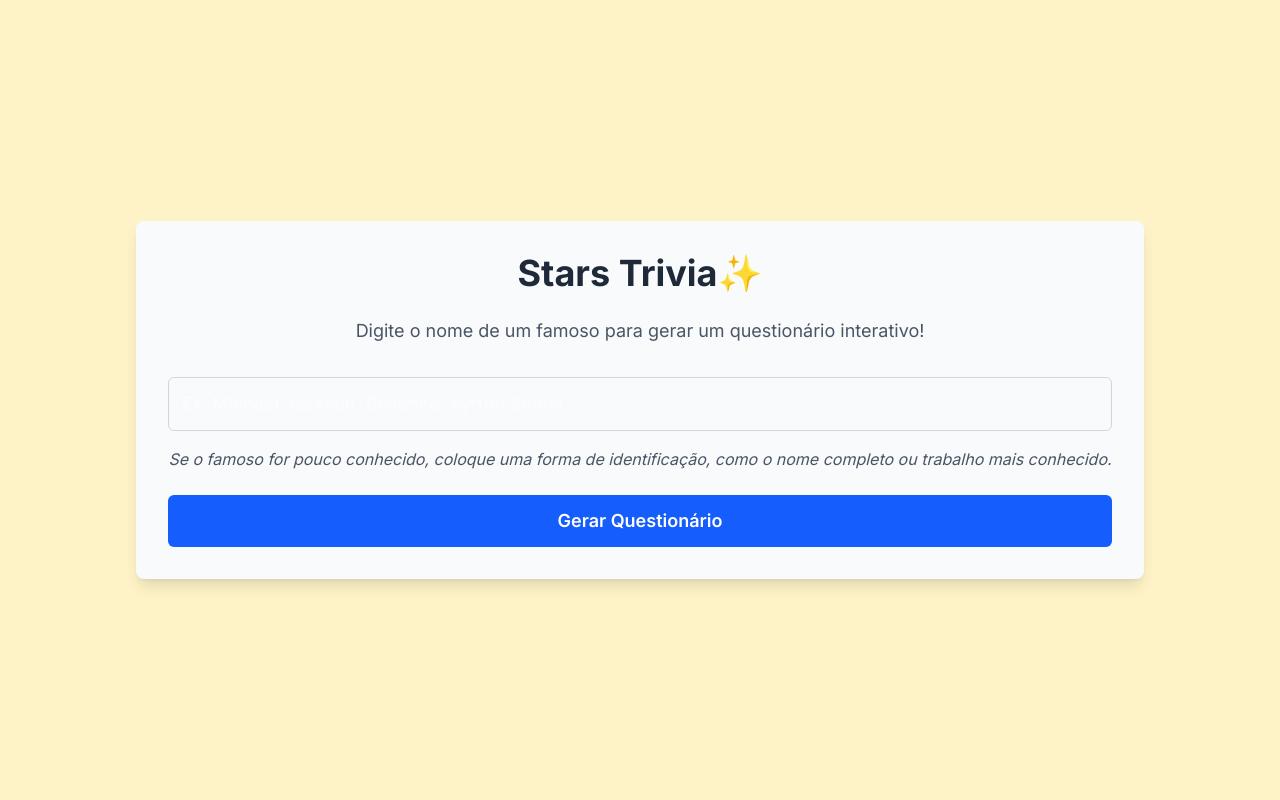
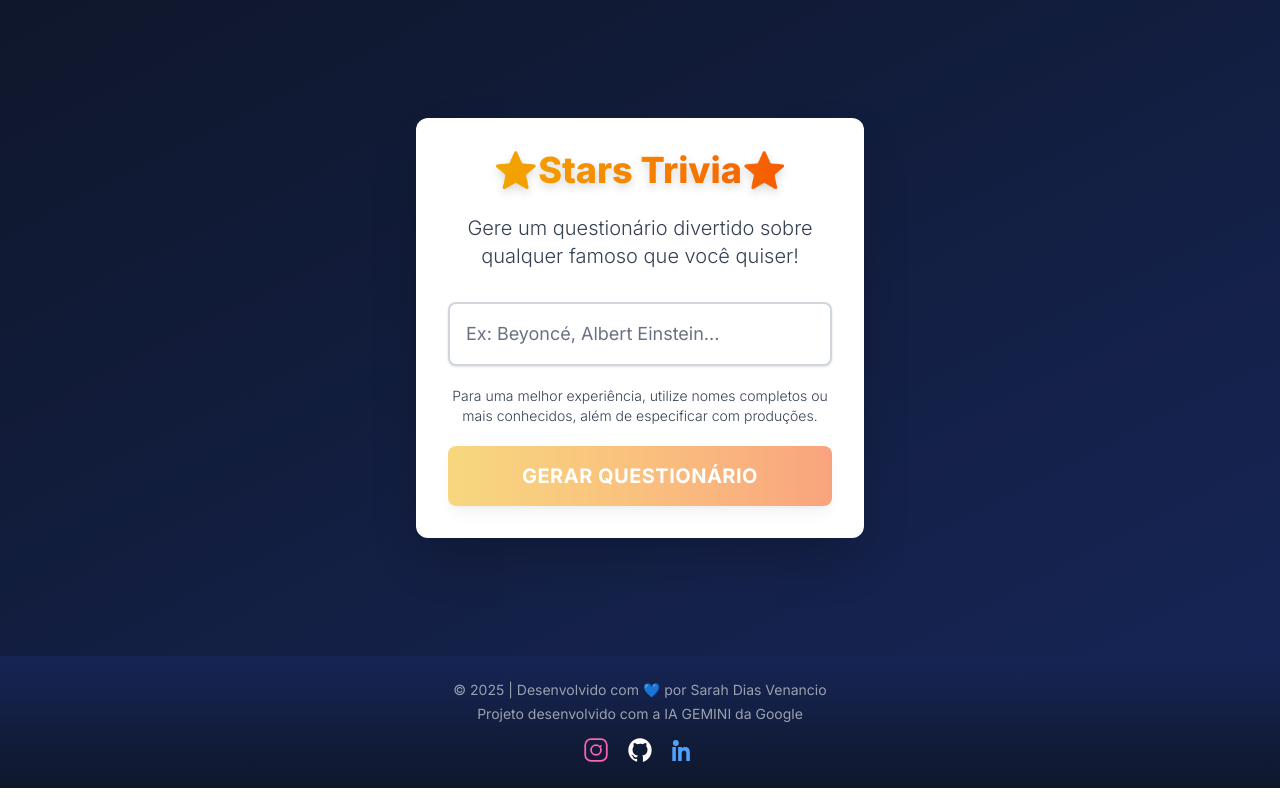
Before and after one commit to SarahVenancio/projetostars, a Next.js app: page / in a window 1280 px wide. Built offline with nearby package versions, Linux system fonts and the light colour scheme.

Commit message:
feat: Melhora o design do frontend e adiciona footer na página inicial

```diff
--- a/src/app/layout.tsx
+++ b/src/app/layout.tsx
@@ -1,3 +1,4 @@
+// app/layout.tsx
 import type { Metadata } from "next";
 import { Inter } from "next/font/google";
 import "./globals.css";
@@ -6,9 +7,8 @@ const inter = Inter({ subsets: ["latin"] });
 
 export const metadata: Metadata = {
   title: "Stars Trivia",
-  description: "Crie questionários interativos sobre seus famosos favoritos!",
+  description: "Gerador de Questionários Interativos sobre Famosos com IA",
 };
-
 
 export default function RootLayout({
   children,
@@ -17,7 +17,11 @@ export default function RootLayout({
 }>) {
   return (
     <html lang="pt-BR">
-      <body className={inter.className}>{children}</body>
+      {/* Mudança aqui: bg-gradient-to-br from-blue-950 to-gray-900 para um fundo escuro e elegante */}
+      {/* text-gray-100 para que o texto padrão seja claro */}
+      <body className={`${inter.className} bg-gradient-to-br from-slate-900 to-blue-950 text-gray-100`}>
+        {children}
+      </body>
     </html>
   );
 }
--- a/src/app/page.tsx
+++ b/src/app/page.tsx
@@ -1,48 +1,80 @@
-'use client'; // Indica que este componente é um Client Component
+// app/page.tsx
+'use client';
 
 import { useState } from 'react';
 import { useRouter } from 'next/navigation';
 
-export default function PaginaInicial() {
-  const [nomeFamoso, setNomeFamoso] = useState<string>('');
+export default function Home() {
+  const [nomeFamoso, setNomeFamoso] = useState('');
   const router = useRouter();
 
   const lidarComEnvio = (evento: React.FormEvent) => {
     evento.preventDefault();
     if (nomeFamoso.trim()) {
-      // Redireciona para a página do questionário com o nome do famoso na URL
-      router.push(`/questionario/${encodeURIComponent(nomeFamoso.trim())}`);
+      const nomeCodificado = encodeURIComponent(nomeFamoso.trim());
+      router.push(`/questionario/${nomeCodificado}`);
     }
   };
 
   return (
-    <main className="flex min-h-screen flex-col items-center justify-center p-24 bg-amber-100">
-      <div className="bg-gray-50 p-8 rounded-lg shadow-lg text-center">
-        <h1 className="text-4xl font-bold mb-6 text-gray-800 ">
-          Stars Trivia✨
+    <>
+      <main className="flex min-h-[82vh] flex-col items-center justify-center p-8 bg-gradient-to-br from-slate-900 to-blue-950 text-gray-100">
+        <div className="w-full max-w-md bg-white p-8 rounded-xl shadow-2xl transform hover:scale-105 transition duration-500 ease-in-out text-center">
+          <h1 className="text-4xl font-extrabold text-transparent bg-clip-text bg-gradient-to-r from-yellow-500 to-orange-600 mb-6 drop-shadow-lg">
+            ⭐Stars Trivia⭐
           </h1>
-        <p className="text-lg text-gray-600 mb-8">
-          Digite o nome de um famoso para gerar um questionário interativo!
+          <p className="text-xl text-gray-700 mb-8 font-light">
+            Gere um questionário divertido sobre qualquer famoso que você quiser!
           </p>
-        <form onSubmit={lidarComEnvio} className="flex flex-col gap-4">
+
+          <form onSubmit={lidarComEnvio} className="flex flex-col gap-5">
             <input
               type="text"
-            placeholder="Ex: Michael Jackson, Beyoncé, Ayrton Senna"
               value={nomeFamoso}
               onChange={(e) => setNomeFamoso(e.target.value)}
-            className="p-3 border border-gray-300 rounded-md focus:outline-none focus:ring-2 focus:ring-blue-500 text-lg"
+              placeholder="Ex: Beyoncé, Albert Einstein..."
+              className="p-4 border-2 border-gray-300 rounded-lg focus:ring-4 focus:ring-yellow-300 focus:border-yellow-500 transition duration-300 ease-in-out text-gray-900 placeholder-gray-500 text-lg shadow-sm"
+              required
             />
-          <p className="text-l italic text-gray-600 mb-2">
-            Se o famoso for pouco conhecido, coloque uma forma de identificação, como o nome completo ou trabalho mais conhecido.
+            <p className="text-sm text-gray-700 font-light">
+            Para uma melhor experiência, utilize nomes completos ou mais conhecidos, além de especificar com produções.
             </p>
             <button
               type="submit"
-            className="bg-blue-600 text-white p-3 rounded-md hover:bg-blue-700 transition duration-300 ease-in-out text-lg font-semibold"
+              className="w-full bg-gradient-to-r from-yellow-500 to-orange-600 text-white p-4 rounded-lg text-xl font-bold uppercase tracking-wide
+                        hover:from-yellow-600 hover:to-orange-700 transition duration-300 ease-in-out
+                        shadow-lg hover:shadow-xl transform hover:-translate-y-1 disabled:opacity-50 disabled:cursor-not-allowed"
+              disabled={!nomeFamoso.trim()}
             >
               Gerar Questionário
             </button>
           </form>
         </div>
       </main>
+      <footer className="w-full py-6 text-sm text-center text-gray-400 bg-gradient-to-t from-slate-900 to-blue-950">
+        <p className="mb-1">© 2025 | Desenvolvido com 💙 por Sarah Dias Venancio</p>
+        <p className="mb-3">Projeto desenvolvido com a IA GEMINI da Google</p>
+
+        <div className="flex justify-center space-x-4">
+          <a href="https://www.instagram.com/_sarah.venancio_" target="_blank" aria-label="Instagram">
+            <svg className="w-7 h-7 hover:scale-110 transition-transform text-pink-400 hover:text-pink-300" fill="currentColor" viewBox="0 0 24 24">
+              <path d="M7.75 2h8.5A5.75 5.75 0 0 1 22 7.75v8.5A5.75 5.75 0 0 1 16.25 22h-8.5A5.75 5.75 0 0 1 2 16.25v-8.5A5.75 5.75 0 0 1 7.75 2zm0 1.5A4.25 4.25 0 0 0 3.5 7.75v8.5A4.25 4.25 0 0 0 7.75 20.5h8.5A4.25 4.25 0 0 0 20.5 16.25v-8.5A4.25 4.25 0 0 0 16.25 3.5h-8.5zM12 7a5 5 0 1 1 0 10 5 5 0 0 1 0-10zm0 1.5a3.5 3.5 0 1 0 0 7 3.5 3.5 0 0 0 0-7zm4.25-.75a.75.75 0 1 1 0 1.5.75.75 0 0 1 0-1.5z"/>
+            </svg>
+          </a>
+
+          <a href="https://github.com/SarahVenancio" target="_blank" aria-label="GitHub">
+            <svg className="w-7 h-7 hover:scale-110 transition-transform text-white hover:text-gray-300" fill="currentColor" viewBox="0 0 24 24">
+              <path fillRule="evenodd" d="M12 2C6.477 2 2 6.686 2 12.262c0 4.496 2.865 8.316 6.839 9.666.5.092.683-.22.683-.486 0-.24-.01-1.038-.015-1.88-2.782.626-3.369-1.378-3.369-1.378-.455-1.184-1.11-1.5-1.11-1.5-.908-.634.07-.621.07-.621 1.004.073 1.532 1.073 1.532 1.073.893 1.576 2.341 1.12 2.91.856.092-.66.35-1.12.636-1.378-2.22-.26-4.555-1.15-4.555-5.115 0-1.13.393-2.05 1.04-2.773-.105-.258-.45-1.3.1-2.71 0 0 .84-.278 2.75 1.06a9.432 9.432 0 0 1 2.5-.344c.85.004 1.71.115 2.5.344 1.91-1.338 2.75-1.06 2.75-1.06.55 1.41.205 2.452.1 2.71.65.723 1.04 1.643 1.04 2.773 0 3.973-2.34 4.852-4.57 5.106.36.33.68.986.68 1.99 0 1.436-.015 2.596-.015 2.95 0 .268.18.582.69.484A10.267 10.267 0 0 0 22 12.262C22 6.686 17.523 2 12 2z" clipRule="evenodd"/>
+            </svg>
+          </a>
+
+          <a href="https://www.linkedin.com/in/sarahdvenanciooo/" target="_blank" aria-label="LinkedIn">
+            <svg className="w-7 h-7 hover:scale-110 transition-transform text-blue-400 hover:text-blue-300" fill="currentColor" viewBox="0 0 24 24">
+              <path d="M4.98 3.5A2.5 2.5 0 1 1 5 8.5a2.5 2.5 0 0 1-.02-5zm.02 6H2v12h3V9.5zm4 0H7v12h3V15c0-1.65.75-2.5 2-2.5s2 .85 2 2.5v6.5h3V14c0-3-1.5-4.5-4-4.5s-3 1.25-3 1.25V9.5z"/>
+            </svg>
+          </a>
+        </div>
+      </footer>
+    </>
   );
 }
--- a/src/app/ui/ComponentePergunta.tsx
+++ b/src/app/ui/ComponentePergunta.tsx
@@ -1,7 +1,6 @@
 // app/ui/ComponentePergunta.tsx
 import React from 'react';
 
-// Interface para a estrutura de uma pergunta
 interface PerguntaProps {
   indice: number;
   pergunta: {
@@ -22,9 +21,9 @@ export default function ComponentePergunta({
   questionarioFinalizado,
 }: PerguntaProps) {
   return (
-    <div className="mb-8 p-6 border border-gray-200 rounded-lg bg-gray-50">
-      <p className="text-xl font-semibold mb-4 text-gray-900">
-        {indice + 1}. {pergunta.pergunta}
+    <div className="mb-8 p-6 border-2 border-slate-700 rounded-lg bg-slate-800 shadow-xl">
+      <p className="text-xl font-semibold mb-4 text-gray-100">
+        <span className="text-yellow-400">{indice + 1}.</span> {pergunta.pergunta}
       </p>
       <div className="grid grid-cols-1 md:grid-cols-2 gap-4">
         {pergunta.alternativas.map((alternativa, altIndice) => (
@@ -32,23 +31,23 @@ export default function ComponentePergunta({
             key={altIndice}
             onClick={() => !questionarioFinalizado && onSelectResposta(alternativa)}
             className={`
-              p-3 text-left rounded-md border-2
+              p-4 text-left rounded-md border-2 text-lg font-medium
               ${
                 questionarioFinalizado
                   ? alternativa === pergunta.respostaCorreta
-                    ? 'bg-green-200 border-green-500 text-green-800 font-bold' // Correta
+                    ? 'bg-green-600 border-green-700 text-white font-bold' // Correta e Finalizada
                     : respostaSelecionada === alternativa
-                      ? 'bg-red-200 border-red-500 text-red-800 font-bold'    // Errada selecionada
-                      : 'bg-gray-100 border-gray-300 text-gray-700'          // Outras
+                      ? 'bg-red-600 border-red-700 text-white font-bold'    // Errada selecionada e Finalizada
+                      : 'bg-slate-700 border-slate-600 text-gray-300'          // Outras quando finalizado
                   : respostaSelecionada === alternativa
-                    ? 'bg-blue-100 border-blue-500 text-blue-800 font-semibold' // Selecionada
-                    : 'bg-white border-gray-300 hover:bg-gray-50 transition duration-150 ease-in-out' // Não selecionada
+                    ? 'bg-yellow-500 border-yellow-600 text-slate-900 font-bold shadow-md' // Selecionada antes de finalizar
+                    : 'bg-slate-700 border-slate-600 text-gray-300 hover:bg-slate-600 transition duration-150 ease-in-out' // Não selecionada
               }
               ${questionarioFinalizado ? 'cursor-default' : 'cursor-pointer'}
             `}
             disabled={questionarioFinalizado}
           >
-            {String.fromCharCode(65 + altIndice)}. {alternativa}
+            <span className="font-bold">{String.fromCharCode(65 + altIndice)}.</span> {alternativa}
           </button>
         ))}
       </div>
```
Also changed, not shown: src/app/questionario/[famoso]/page.tsx (+37 -34 lines). Lines whose indentation alone changed are shown as unchanged.
